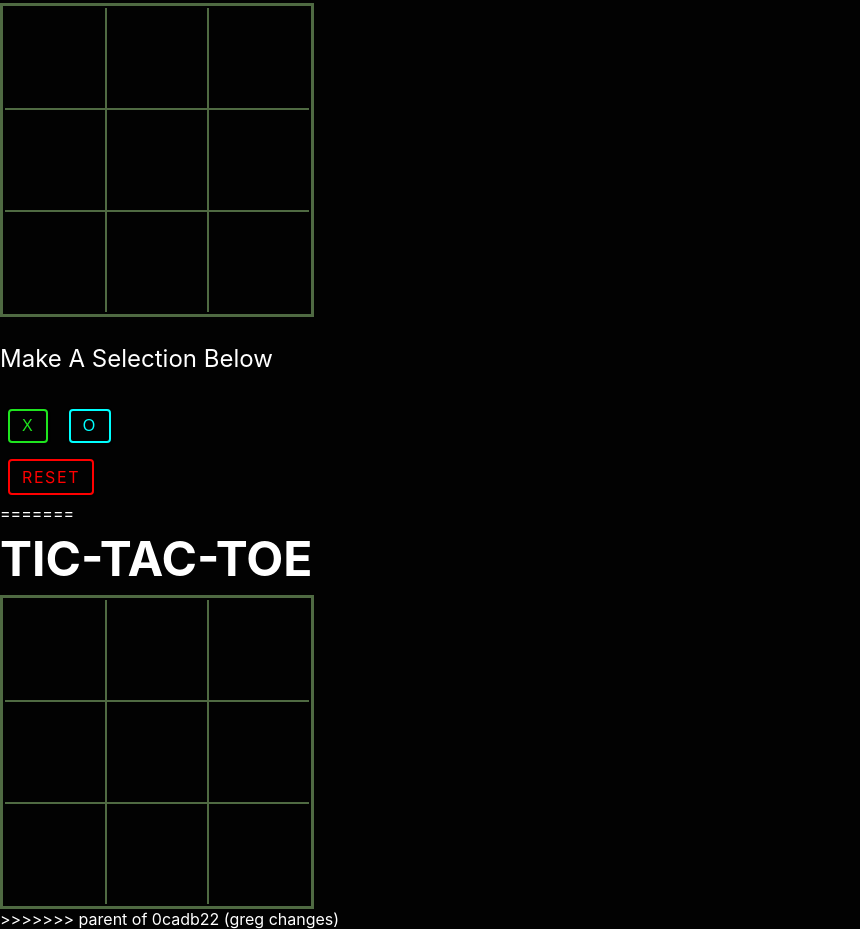
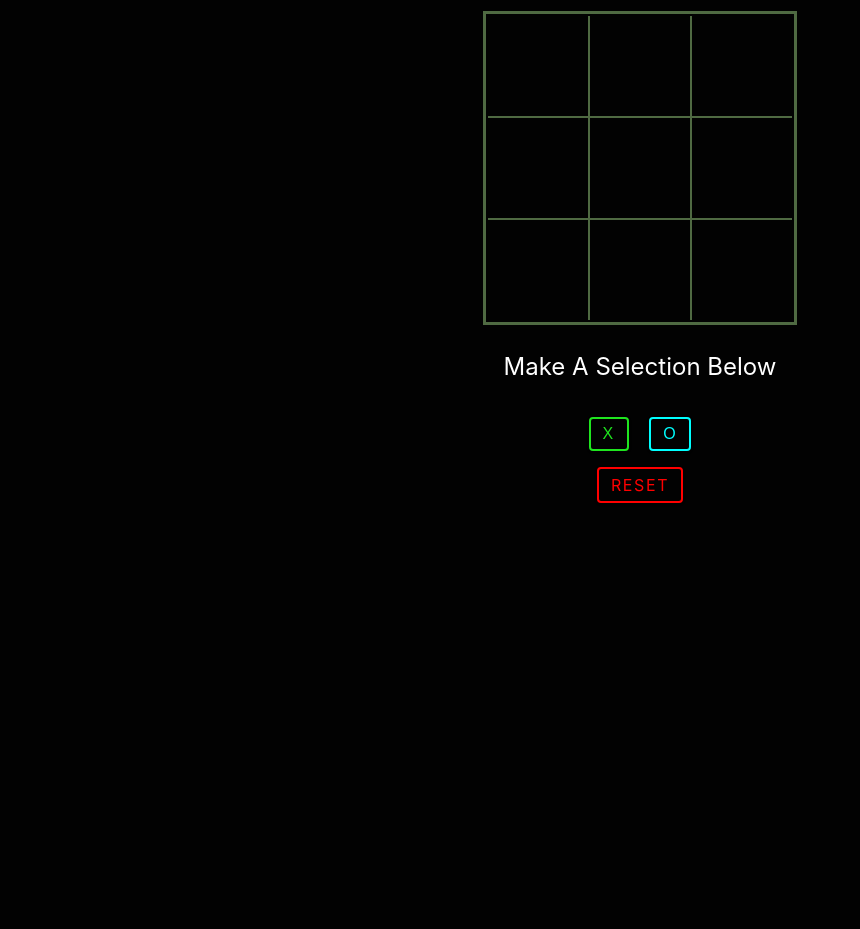
Before and after one commit to GZMaster/TikTacToe, a plain HTML site: page index.html in a window 1280 px wide. Shown: the part 197-1126 px from the top of the page, without its empty margins (0-860 px from the left). After the commit the page ends 800 px from the top, so only its background shows below. Drawn offline with Linux system fonts and the light colour scheme.

Commit message:
accept changes

```diff
--- a/assets/styles/styles.css
+++ b/assets/styles/styles.css
@@ -6,7 +6,6 @@ body {
     padding: 0;
     font-family: -apple-system, BlinkMacSystemFont, "Segoe UI", Roboto, Oxygen,
         Ubuntu, Cantarell, "Open Sans", "Helvetica Neue", sans-serif;
-<<<<<<< HEAD
     text-align: center;
     background-image: url(../img/background.png);
     background-position: center;
@@ -44,14 +43,6 @@ h2 {
     padding: 0;
 }
 
-=======
-    padding: 10% 25%;
-    text-align: center;
-    background-color: #1b1e1b;
-    color: white;
-}
-
->>>>>>> parent of 0cadb22 (greg changes)
 .container {
     text-align: center;
     display: flex;
@@ -59,10 +50,7 @@ h2 {
     justify-content: center;
     align-items: center;
     align-content: center;
-<<<<<<< HEAD
     margin-top: 2rem;
-=======
->>>>>>> parent of 0cadb22 (greg changes)
 }
 
 table {
--- a/index.html
+++ b/index.html
@@ -6,17 +6,13 @@
     <meta name="viewport" content="width=device-width, initial-scale=1.0" />
     <meta http-equiv="X-UA-Compatible" content="ie=edge" />
     <title>TIC-TAC-TOE</title>
-<<<<<<< HEAD
     <link rel="stylesheet" href="./node_modules/sweetalert2/dist/sweetalert2.css" />
-=======
->>>>>>> parent of 0cadb22 (greg changes)
     <link rel="stylesheet" href="assets/styles/styles.css" />
     <script src="assets/scripts/index.js" defer></script>
 </head>
 
 <body>
     <div class="container">
-<<<<<<< HEAD
         <div class="title">
             <h2>TIC<span class="green">-TAC-</span>TOE</h2>
             <div class="underline"></div>
@@ -60,28 +56,6 @@
             <!-- This is the div for the circle sign -->
             <div id="circle"></div>
         </div>
-=======
-        <h2>TIC-TAC-TOE</h2>
-        <section id="board">
-            <table>
-                <tr>
-                    <td id="A1"></td>
-                    <td class="vert" id="A2"></td>
-                    <td id="A3"></td>
-                </tr>
-                <tr>
-                    <td class="hori" id="B1"></td>
-                    <td class="vert hori" id="B2"></td>
-                    <td class="hori" id="B3"></td>
-                </tr>
-                <tr>
-                    <td id="C1"></td>
-                    <td class="vert" id="C2"></td>
-                    <td id="C3"></td>
-                </tr>
-            </table>
-        </section>
->>>>>>> parent of 0cadb22 (greg changes)
     </div>
 </body>
 
```
